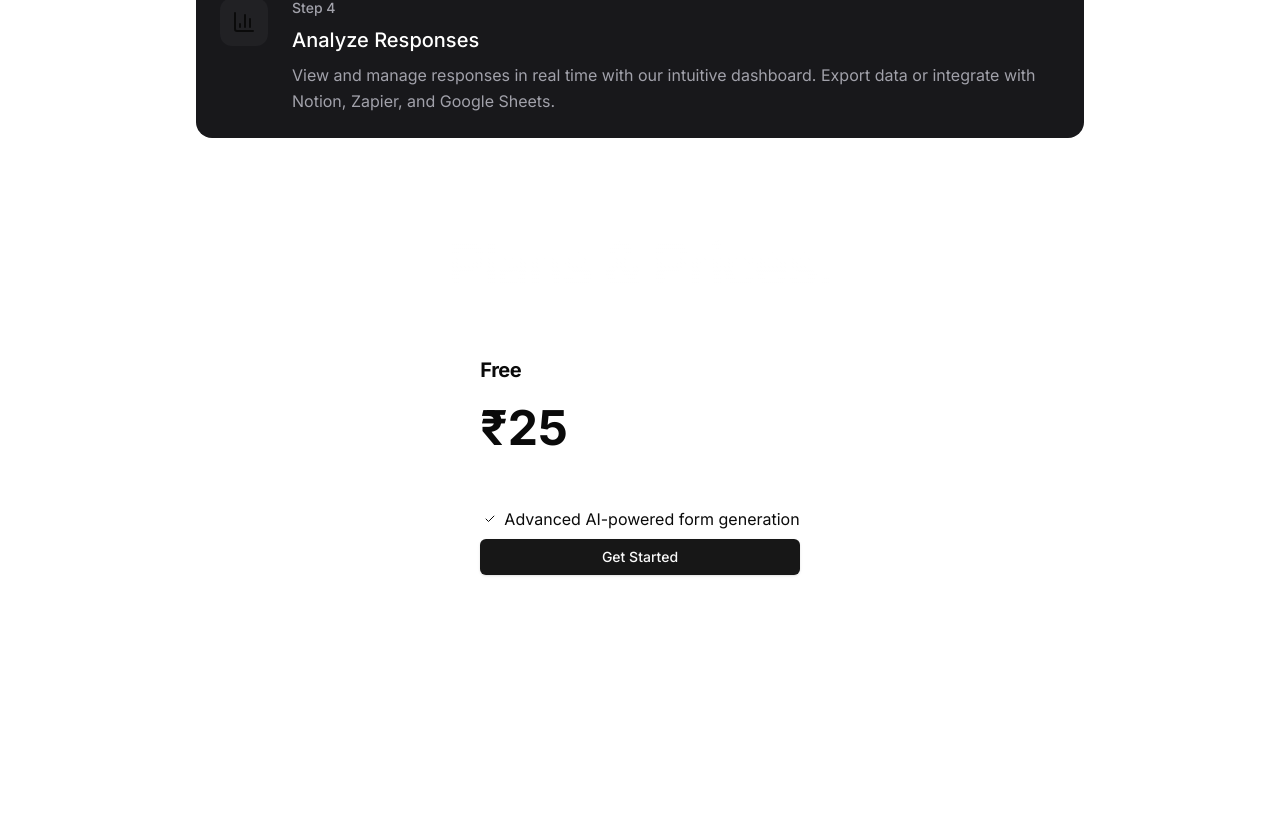
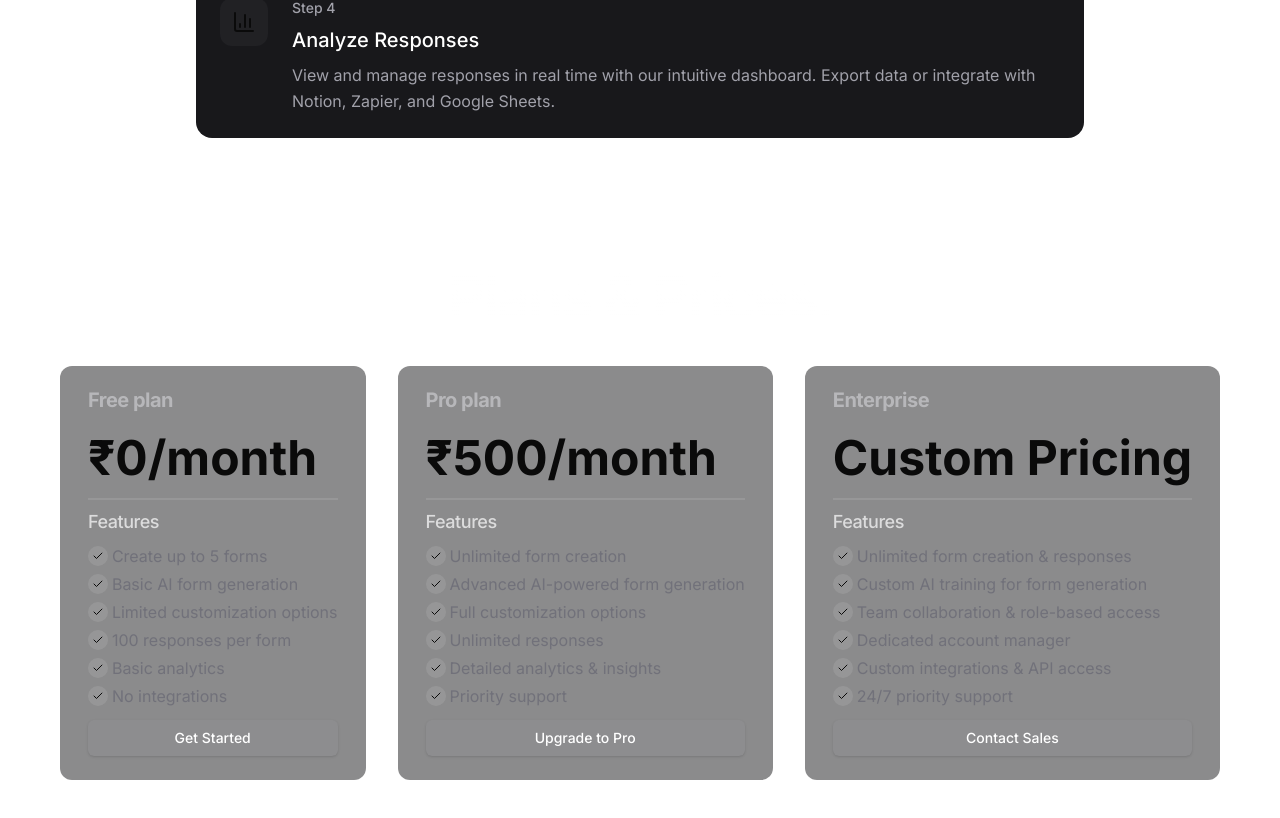
Before and after one commit to 10xshivam/EchoForms, a Next.js app: page / in a window 1280 px wide. Shown: the part 1652-2470 px from the top of the page. Before the commit the page ends 2329 px from the top, so only its background shows below. Built offline with nearby package versions, Linux system fonts and the light colour scheme.

Commit message:
Add pricing plans and update layout for pricing section on Home page

```diff
--- a/src/app/page.tsx
+++ b/src/app/page.tsx
@@ -18,6 +18,7 @@ import {
   SquarePen,
   Zap,
 } from "lucide-react";
+import { pricingPlans } from "@/lib/data";
 
 const howItWorks = [
   {
@@ -172,7 +173,7 @@ export default function Home() {
           </div>
         </div>
       </div> */}
-      <div className="flex flex-col justify-center items-center gap-10 pb-24">
+      <div className="flex flex-col justify-center items-center gap-10 pb-32">
         <h2 className="text-6xl font-semibold tracking-tighter bg-gradient-to-b from-white to-white/70 bg-clip-text text-transparent">
           How it works <span className="text-zinc-600">?</span>
         </h2>
@@ -209,21 +210,31 @@ export default function Home() {
         <h2 className="text-6xl font-semibold tracking-tighter bg-gradient-to-b from-white to-white/70 bg-clip-text text-transparent">
           Plans & Prices.
         </h2>
-        <div className="border-2 border-white/10 p-5 flex flex-col rounded-xl space-y-2">
-          <p className="text-xl tracking-tight font-bold mb-3">Free</p>
-          <p className="text-5xl  font-bold">
-            ₹25{" "}
-            <span className="text-lg font-normal text-white/50">per month</span>
-          </p>
-          <div className="w-full h-0.5  bg-white/10 my-20" />
-          <p className="text-lg tracking-tight font-medium mb-2 text-white/70">
-            Features
-          </p>
-          <div className="flex items-center gap-1 mb-1">
-            <Check className="bg-white/10 rounded-full p-1 inline" size={20} />
-            <span>Advanced AI-powered form generation</span>
-          </div>
-          <Button>Get Started</Button>
+        <div className="flex justify-center items-center gap-8">
+          {pricingPlans.map((plan) => (
+            <div key={plan.name} className=" bg-zinc-900/50 p-5 px-7 flex flex-col rounded-xl space-y-2">
+              <p className="text-xl tracking-tight font-bold mb-3 text-zinc-200/50">{plan.name}</p>
+              <p className="text-5xl font-bold !mb-2">
+                {plan.price}
+              </p>
+              <div className="w-full h-0.5 bg-white/10"/>
+              <p className="text-lg tracking-tight font-medium mb-2 text-white/70">
+                Features
+              </p>
+              <div className="flex flex-col">
+                {plan.features.map((feature)=>(
+              <div key={feature} className="flex items-center gap-1 mb-1">
+                <Check
+                  className="bg-white/10 rounded-full p-1 inline"
+                  size={20}
+                />
+                <span className="text-zinc-500">{feature}</span>
+              </div>
+                ))}
+              </div>
+              <Button className="bg-zinc-400/10 text-white !mb-1">{plan.buttonText}</Button>
+            </div>
+          ))}
         </div>
       </div>
     </div>
--- /dev/null
+++ b/src/lib/data.ts
@@ -0,0 +1,44 @@
+export const pricingPlans = [
+  {
+    name: "Free plan",
+    price: "₹0/month",
+    features: [
+      "Create up to 5 forms",
+      "Basic AI form generation",
+      "Limited customization options",
+      "100 responses per form",
+      "Basic analytics",
+      "No integrations",
+    ],
+    buttonText: "Get Started",
+    highlight: false,
+  },
+  {
+    name: "Pro plan",
+    price: "₹500/month",
+    features: [
+      "Unlimited form creation",
+      "Advanced AI-powered form generation",
+      "Full customization options",
+      "Unlimited responses",
+      "Detailed analytics & insights",
+      "Priority support",
+    ],
+    buttonText: "Upgrade to Pro",
+    highlight: true,
+  },
+  {
+    name: "Enterprise",
+    price: "Custom Pricing",
+    features: [
+      "Unlimited form creation & responses",
+      "Custom AI training for form generation",
+      "Team collaboration & role-based access",
+      "Dedicated account manager",
+      "Custom integrations & API access",
+      "24/7 priority support",
+    ],
+    buttonText: "Contact Sales",
+    highlight: true,
+  },
+];
```
